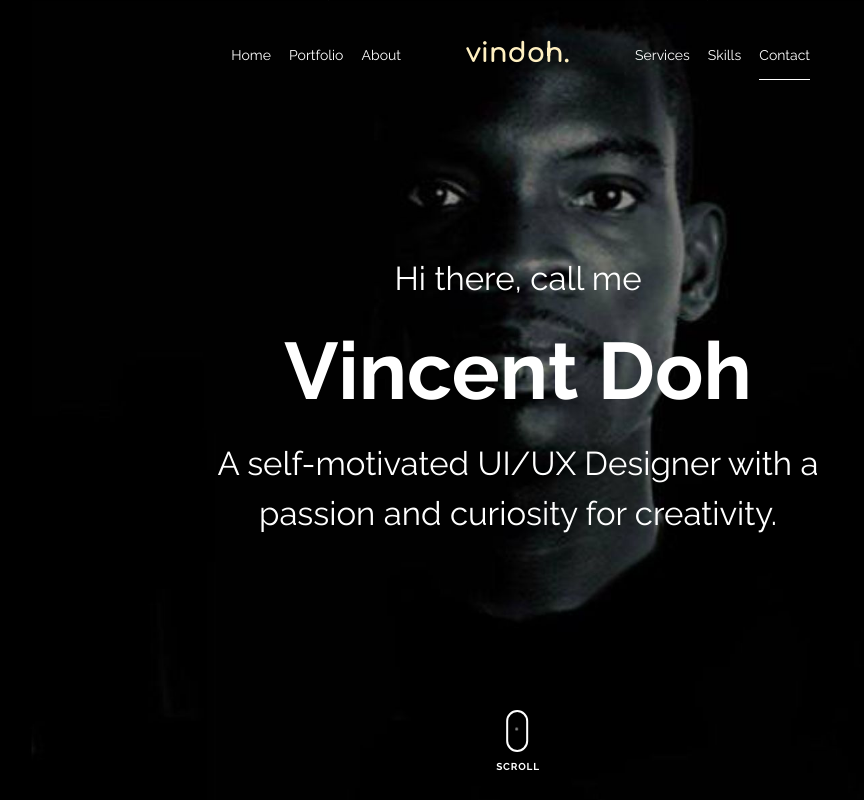
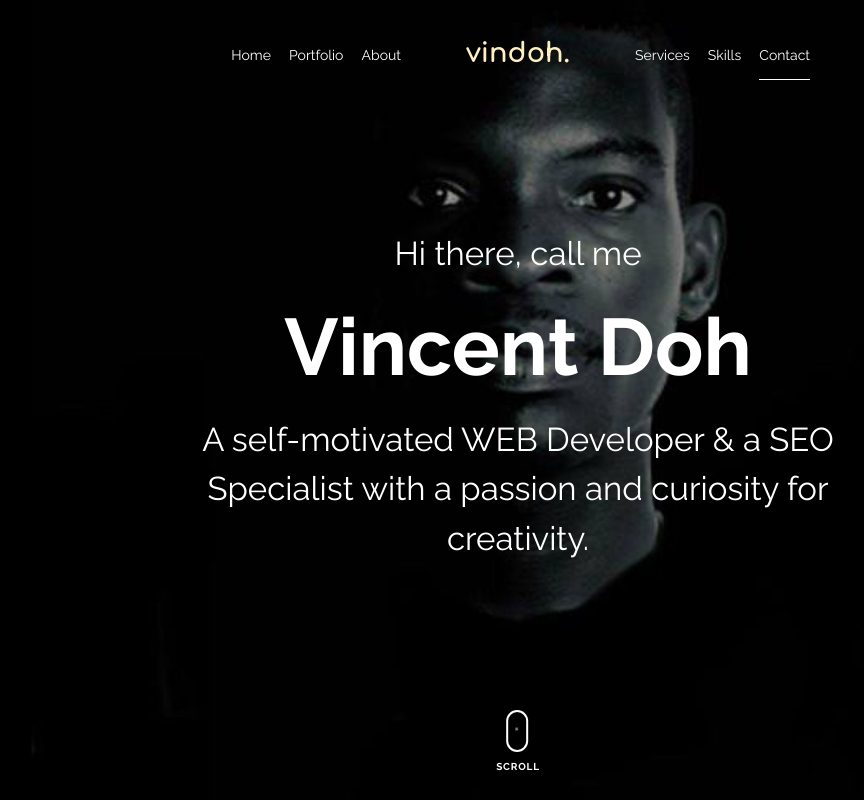
Before and after one commit to vin-doh/vdesign, a plain HTML site: page index.html in a window 1280 px wide. Shown: the top 800 px of the page, without its empty margins (122-986 px from the left). Drawn offline with nearby package versions, Linux system fonts and the light colour scheme; animation ran at ten frames a second; files whose address does not match are found by name.

Commit message:
portfolio modified

```diff
--- a/index.html
+++ b/index.html
@@ -1,5 +1,5 @@
 <!DOCTYPE html><html lang="en"><head>
-<title>Vincent Doh UI/UX Design Portfolio</title>
+<title>Vincent Doh WEB DEV/SEO Portfolio</title>
 <meta charset="utf-8">
 <meta name="viewport" content="width=device-width, initial-scale=1, shrink-to-fit=no">
 <meta name="description" content="">
@@ -71,7 +71,7 @@
 <div class="col-md-7 mx-auto text-center">
 <h2 class="subheading gsap-reveal-hero">Hi there, call me</h2>
 <h1 class="heading gsap-reveal-hero">Vincent Doh</h1>
-<h2 class="subheading gsap-reveal-hero">A self-motivated UI/UX Designer with a passion and curiosity for creativity.</h2>
+<h2 class="subheading gsap-reveal-hero">A self-motivated WEB Developer & a SEO Specialist with a passion and curiosity for creativity.</h2>
 </div>
 </div>
 </div>
```
